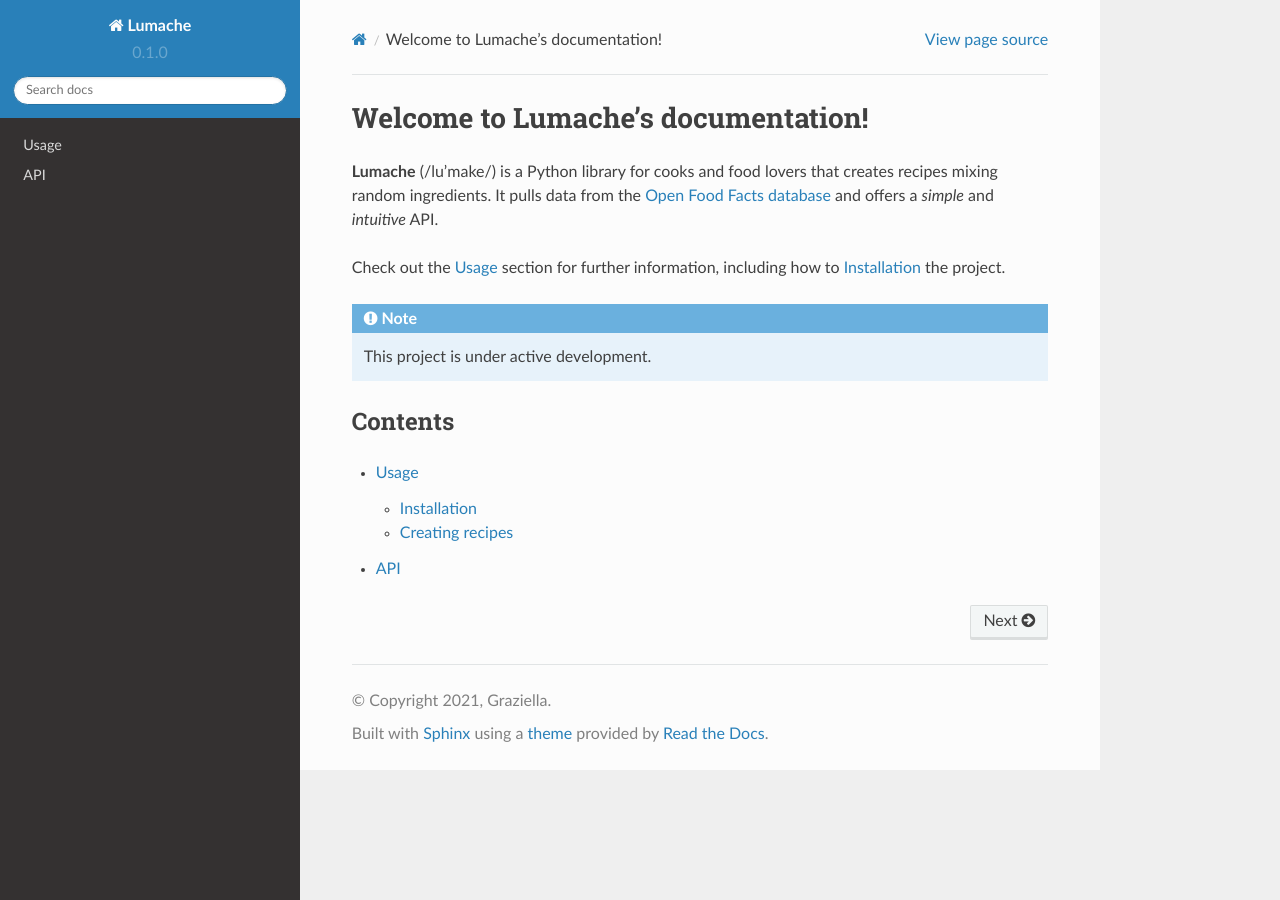
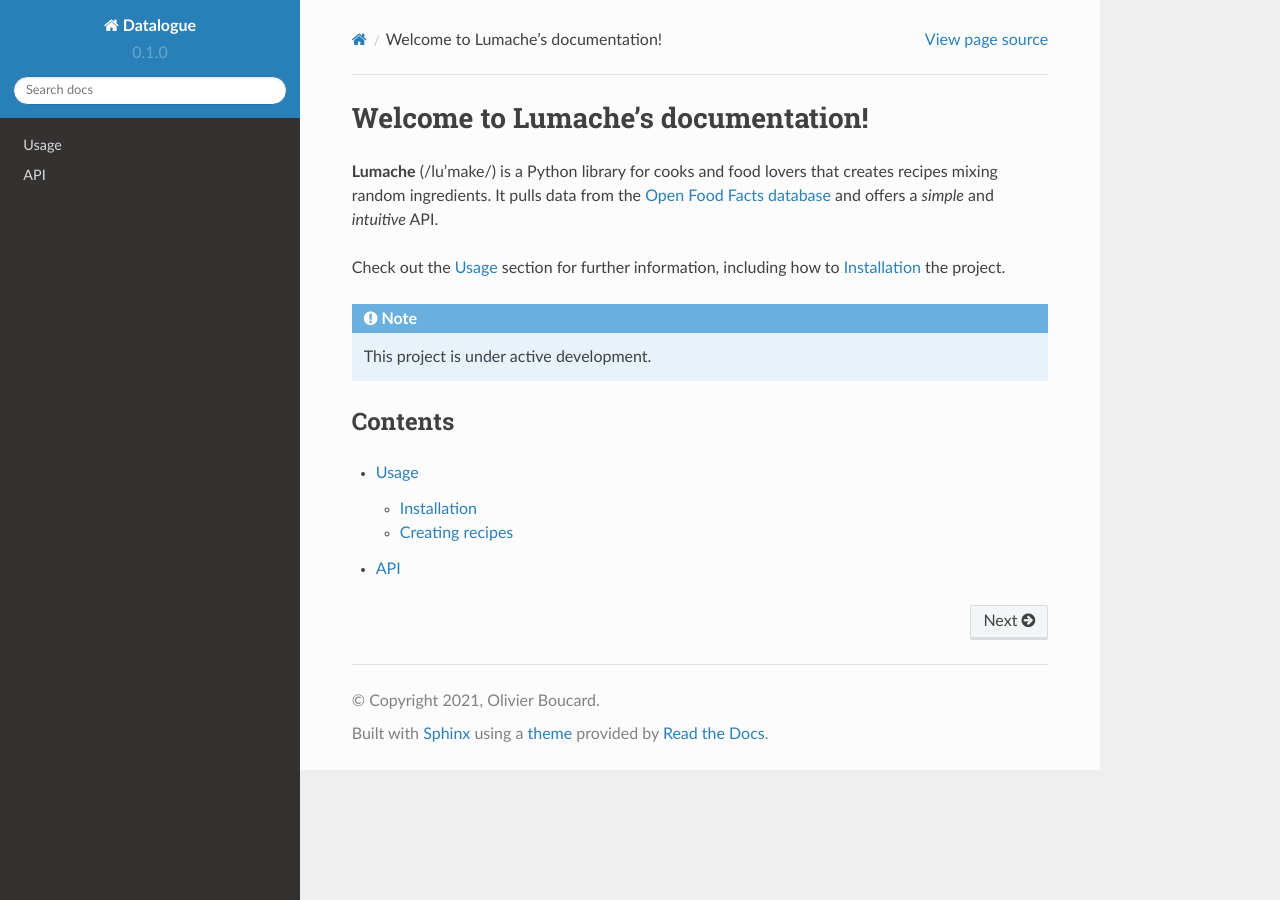
Before and after one commit to BraindeadBZH/datalogue, a Sphinx documentation site: the page built from docs/source/index.rst, in a window 1280 px wide. Built offline with Sphinx 7.4.7 and the Read the Docs theme 2.0.0, drawn with Linux system fonts in a browser that asks for light colours.

Commit message:
Changed doc generation config.

```diff
--- a/docs/source/conf.py
+++ b/docs/source/conf.py
@@ -2,9 +2,9 @@
 
 # -- Project information
 
-project = 'Lumache'
-copyright = '2021, Graziella'
-author = 'Graziella'
+project = 'Datalogue'
+copyright = '2021, Olivier Boucard'
+author = 'Olivier Boucard'
 
 release = '0.1'
 version = '0.1.0'
```
